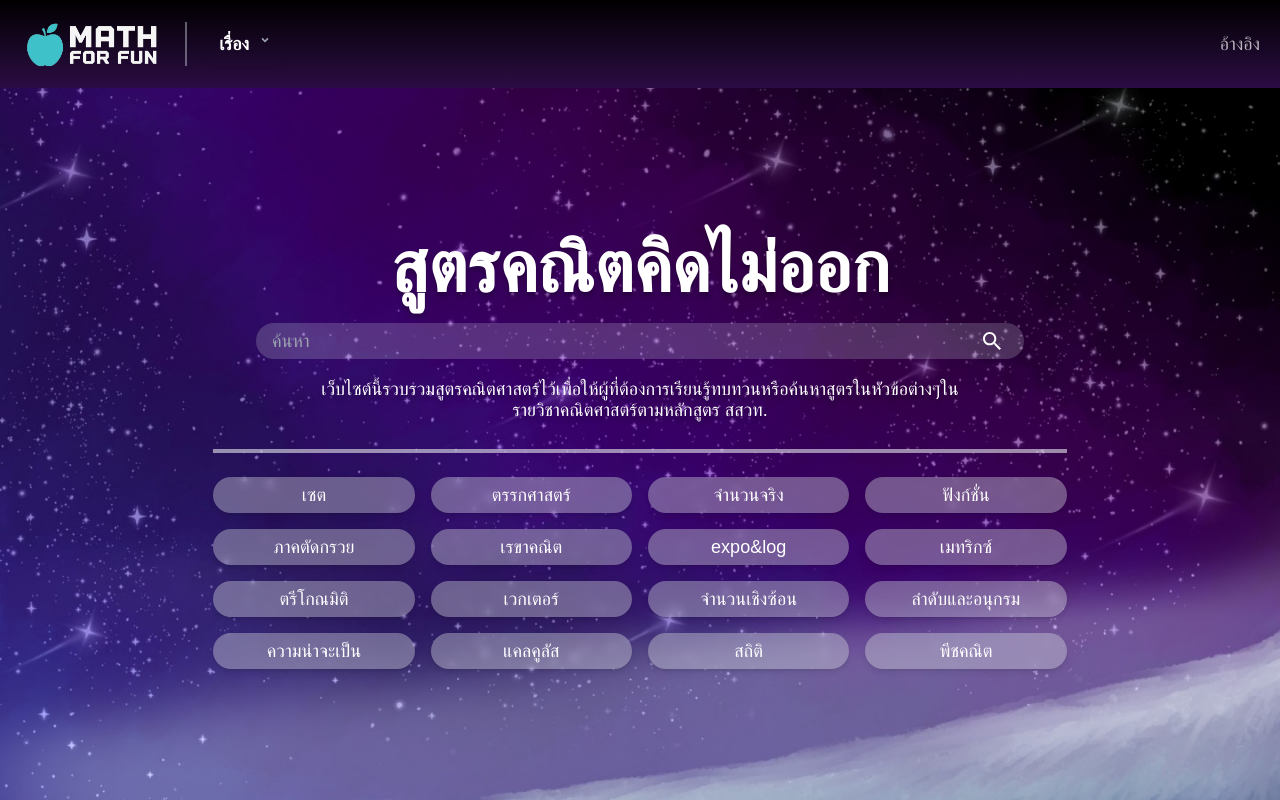
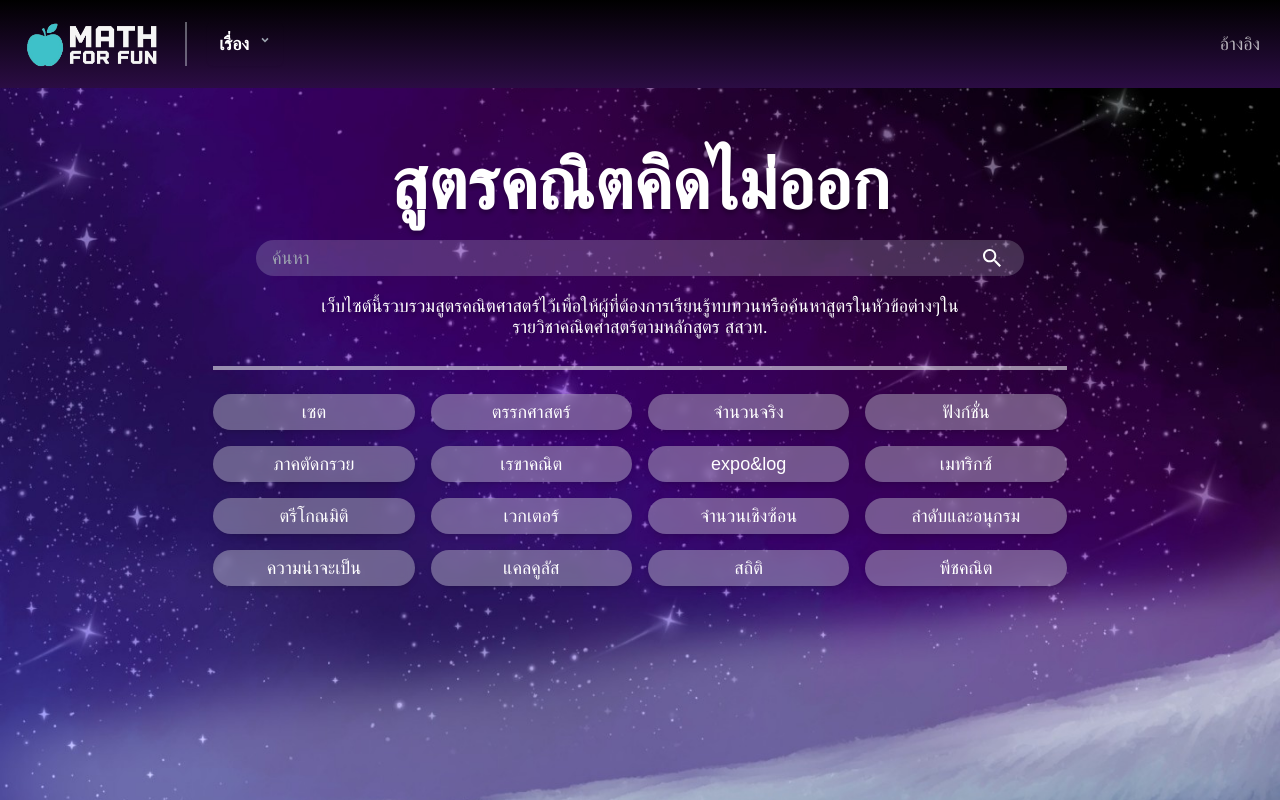
Before and after one commit to Okumans/MathForFun, a React (Vite) app: page / in a window 1280 px wide. Built offline with nearby package versions, Linux system fonts and the light colour scheme; a web font is replaced by a local one.

Commit message:
refactor/style: refactor project structure, implement better animation.

```diff
--- a/index.html
+++ b/index.html
@@ -3,10 +3,10 @@
 
 <head>
   <meta charset="UTF-8" />
-  <link rel="icon" type="image/svg+xml" href="/vite.svg" />
+  <link rel="icon" type="image/svg+xml" href="/src/assets/logo.png" />
   <link href="//cdnjs.cloudflare.com/ajax/libs/KaTeX/0.9.0/katex.min.css" rel="stylesheet" />
   <meta name="viewport" content="width=device-width, initial-scale=1.0" />
-  <title>Vite + React</title>
+  <title>Math for fun</title>
 </head>
 
 <body>
--- /dev/null
+++ b/src/content/mergedContents.jsx
@@ -0,0 +1,5 @@
+import { sampleContents } from "./pageContentTemplate/contents";
+
+export const mergedContent = [
+    ...sampleContents,
+];
--- a/src/contents/contents.jsx
+++ b/src/content/pageContentTemplate/contents.jsx
@@ -1,4 +1,5 @@
-import { ContentBoxCreator, SpecialText } from "./contentBox"
+import { ContentBoxCreator } from "../../contentBox"
+import { SpecialText } from "../../specialText"
 
 export const sampleContents = [
     ContentBoxCreator.fromObject({
--- a/src/contents/pageContent.jsx
+++ b/src/content/pageContentTemplate/pageContentTemplate.jsx
@@ -1,5 +1,4 @@
 import { useParams } from "react-router-dom";
-import { ContentBox, SpecialText } from "./contentBox";
 import { sampleContents } from "./contents";
 
 export const PageContentTemplate = () => {
--- a/src/homePage.jsx
+++ b/src/homePage.jsx
@@ -1,8 +1,10 @@
 import React from "react";
-import { useState } from "react";
+import { useState, useRef } from "react";
 import { IoMdSearch } from "react-icons/io";
-import { Searcher } from "./contents/searcher";
-import { sampleContents } from "./contents/contents";
+import { Searcher } from "./searcher";
+import { mergedContent } from "./content/mergedContents";
+import { removeDuplicateFilter } from "./utility";
+import { AnimatePresence, motion } from "framer-motion";
 
 const Box = ({ message }) => {
   return <>
@@ -14,45 +16,124 @@ const Box = ({ message }) => {
   </>
 }
 
-const SearchBar = () => {
+export const HomePage = () => {
+  const [searchResult, setSearchResult] = useState([]);
   const [searchText, setSearchText] = useState("");
-  const seacher = new Searcher(sampleContents)
+  const searcher = useRef(new Searcher(mergedContent)).current;
+  const topics = [
+    "เซต",
+    "ตรรกศาสตร์",
+    "จำนวนจริง",
+    "ฟังก์ชั่น",
+    "ภาคตัดกรวย",
+    "เรขาคณิต",
+    "expo&log",
+    "เมทริกซ์",
+    "ตรีโกณมิติ",
+    "เวกเตอร์",
+    "จำนวนเชิงซ้อน",
+    "ลำดับและอนุกรม",
+    "ความน่าจะเป็น",
+    "แคลคูลัส",
+    "สถิติ",
+    "พีชคณิต"
+  ];
 
   const handleSearchEvent = (event) => {
-    setSearchText(event.target.value);
-    seacher.search(searchText)
+    const searchTerm = event.target.value;
+    setSearchText(searchTerm);
+    const results = searcher.search(searchTerm);
+    setSearchResult(removeDuplicateFilter(results, (value) =>
+      value.parent.title).map((value) =>
+        value.parent))
+  };
+
+  const containerAnimationItems = {
+    hidden: { opacity: 0 },
+    show: {
+      opacity: 1,
+      transition: {
+        staggerChildren: 0.03
+      }
+    }
   }
 
-  return <>
-    <div className="bg-slate-200 bg-opacity-20 rounded-full pr-5 pl-1 group">
-      <div className="flex w-full align-middle min-w-fit gap-2 py-1">
-        <input
-          className="w-full bg-transparent text-white text-lg rounded-full px-3 transition-all group-hover:bg-gray-50 group-hover:bg-opacity-20 focus:bg-gray-50 focus:bg-opacity-20 outline-none"
-          placeholder="ค้นหา"
-          onChange={handleSearchEvent} />
-        <button>
-          <IoMdSearch className="h-full w-6 fill-white" />
-        </button>
-      </div>
-    </div>
-  </>
-}
+  const containerAnimationBoxs = {
+    hidden: { opacity: 0 },
+    show: {
+      opacity: 1,
+      transition: {
+        staggerChildren: 0.08
+      }
+    }
+  }
 
-export const HomePage = () => {
+  const itemAnimation = {
+    hidden: { scale: 0, opacity: 0, y: 50 },
+    show: {
+      y: 0,
+      scale: 1,
+      opacity: 1,
+      transition: {
+        type: "spring",
+        stiffness: 350,
+        damping: 25
+      }
+    },
+    exit: {
+      scale: 0,
+      opacity: 0,
+    }
+  }
+
+  const boxAnimation = {
+    hidden: { scale: 0, opacity: 0, y: 50 },
+    show: {
+      y: 0,
+      scale: 1,
+      opacity: 1,
+      transition: {
+        type: "spring",
+        stiffness: 500,
+        damping: 40
+      }
+    },
+    exit: {
+      scale: 0,
+      opacity: 0,
+    }
+  }
+
+
+
+
   return (
-    <div className="flex flex-row justify-center min-h-screen">
-      <div className="flex flex-col w-full bg-[url('src/assets/bg.jpg')]  bg-no-repeat bg-cover justify-center gap-5">
+    <div className="flex flex-row justify-center min-h-screen" >
+      <div className="flex flex-col w-full bg-[url('src/assets/bg.jpg')] bg-fixed bg-no-repeat bg-cover gap-5">
 
-        <div className="my-10"></div>
+        <div className="my-10 md:my-16"></div>
         <p className="text-white [text-shadow:0px_4px_4px_#00000040] font-bold text-4xl md:text-6xl lg:text-7xl text-center tracking-[0] leading-[normal]">
           สูตรคณิตคิดไม่ออก
         </p>
 
         <div className="w-3/5 self-center">
-          <SearchBar />
+          <div className="bg-slate-200 bg-opacity-20 rounded-full pr-5 pl-1 group">
+            <div className="flex w-full align-middle min-w-fit gap-2 py-1">
+              <input
+                className="w-full bg-transparent text-white text-lg rounded-full px-3 transition-all outline-none"
+                placeholder="ค้นหา"
+                onChange={handleSearchEvent}
+                value={searchText}
+              />
+              <button>
+                <IoMdSearch className="h-full w-6 fill-white" />
+              </button>
+            </div>
+          </div>
         </div>
+
         <div className="flex w-full justify-center">
-          <div className="[text-shadow:0px_4px_4px_#00000040] sm:w-4/6 md:w-1/2 w-4/6 font-normal text-white text-lg text-center tracking-[0] leading-[normal]">
+          <div className="[text-shadow:0px_4px_4px_#00000040] w-10/12 md:w-1/2 lg:h-4/6  font-normal text-white text-lg text-center tracking-[0] leading-[normal]">
             เว็บไซต์นี้รวบรวมสูตรคณิตศาสตร์ไว้เพื่อให้ผู้ที่ต้องการเรียนรู้ทบทวนหรือค้นหาสูตรในหัวข้อต่างๆในรายวิชาคณิตศาสตร์ตามหลักสูตร
             สสวท.
           </div>
@@ -61,32 +142,55 @@ export const HomePage = () => {
         <div className="w-full flex justify-center mb-1 mt-2">
           <hr className="w-4/6 border-y-2 opacity-60"></hr>
         </div>
-
         <div className="flex w-full justify-center">
-          <div className="grid md:grid-cols-2 lg:grid-cols-4 gap-4 w-4/6">
-            <Box message="เซต" />
-            <Box message="ตรรกศาสตร์" />
-            <Box message="จำนวนจริง" />
-            <Box message="ฟังก์ชั่น" />
-            <Box message="ภาคตัดกรวย" />
-            <Box message="เรขาคณิต" />
-            <Box message="expo&log" />
-            <Box message="เมทริกซ์" />
-            <Box message="ตรีโกณมิติ" />
-            <Box message="เวกเตอร์" />
-            <Box message="จำนวนเชิงซ้อน" />
-            <Box message="ลำดับและอนุกรม" />
-            <Box message="ความน่าจะเป็น" />
-            <Box message="แคลคูลัส" />
-            <Box message="สถิติ" />
-            <Box message="พีชคณิต" />
+          <div className="flex flex-col w-11/12 md:w-5/6 lg:w-4/6 gap-2">
+            <AnimatePresence layout mode={"popLayout"}>
+              {searchText.length == 0
+                ?
+                <motion.div className="grid md:grid-cols-2 lg:grid-cols-4 gap-4 w-full"
+                  variants={containerAnimationItems}
+                  animate="show"
+                  initial="hidden"
+                  exit="exit">
+                  {topics.map((topic) =>
+                    <motion.div key={topic} layout variants={itemAnimation}>
+                      <Box message={topic} />
+                    </motion.div>
+                  )}
+                </motion.div>
+                :
+                <div className="w-full flex justify-center">
+                  {searchResult.length == 0 ?
+                    <motion.div
+                      className="w-full flex justify-center"
+                      key="None"
+                      layout
+                      variants={boxAnimation}
+                      animate="show"
+                      initial="hidden"
+                      exit="exit">
+                      <p className="p-3 text-center text-white font-semibold bg-white bg-opacity-20 backdrop-blur-sm w-fit rounded-md">ไม่มีผลการค้นหา 🤔</p>
+                    </motion.div>
+                    :
+                    <motion.div
+                      className="w-full flex flex-col gap-2"
+                      variants={containerAnimationBoxs}
+                      animate="show"
+                      initial="hidden"
+                      exit="exit">
+                      {searchResult.map((creator) => (
+                        <motion.div key={creator.title} layout variants={boxAnimation}>
+                          {creator.content}
+                        </motion.div>
+                      ))}
+                    </motion.div>
+                  }
+                </div>
+              }
+            </AnimatePresence>
           </div>
         </div>
-
-
-
-
-      </div>
-    </div>
+      </div >
+    </div >
   );
 };
--- a/src/main.jsx
+++ b/src/main.jsx
@@ -3,7 +3,7 @@ import ReactDOM from 'react-dom/client'
 import {createBrowserRouter, RouterProvider} from "react-router-dom"
 import { HomePage } from './homePage'
 import { Navbar } from './navbar'
-import { PageContentTemplate } from './contents/pageContent'
+import { PageContentTemplate } from './content/pageContentTemplate/pageContentTemplate'
 import { SearchPage } from './searchPage'
 import './index.css'
 
--- a/src/navbar.jsx
+++ b/src/navbar.jsx
@@ -77,11 +77,11 @@ export const Navbar = () => {
                 <div className="flex items-center justify-between p-4 px-5">
                     <div className="w-full flex items-center divide-x-2 divide-opacity-40 divide-slate-200">
                         <a href='/'>
-                        <img className="h-8 md:h-14 object-cover" alt="Logo" src="../src/assets/logo.png" />
+                            <img className="h-8 md:h-14 object-cover" alt="Logo" src="../src/assets/logo.png" />
                         </a>
                         <div className="ml-5">
                             <div className='ml-5'>
-                                <Dropdown/>
+                                <Dropdown />
                             </div>
                         </div>
                     </div>
--- a/src/searchPage.jsx
+++ b/src/searchPage.jsx
@@ -1,15 +1,15 @@
-import React, { useState, useEffect, useRef } from "react";
+import React, { useState, useRef } from "react";
 import { IoMdSearch } from "react-icons/io";
-import { Searcher } from "./contents/searcher";
-import { sampleContents } from "./contents/contents";
-import { AnimatePresence, motion, useIsPresent } from "framer-motion";
+import { Searcher } from "./searcher";
+import { mergedContent } from "./content/mergedContents";
+import { AnimatePresence, motion } from "framer-motion";
 import { removeDuplicateFilter } from "./utility";
 
 
 export const SearchPage = () => {
     const [searchResult, setSearchResult] = useState([]);
     const [searchText, setSearchText] = useState("");
-    const searcher = useRef(new Searcher(sampleContents)).current;
+    const searcher = useRef(new Searcher(mergedContent)).current;
 
     const handleSearchEvent = (event) => {
         const searchTerm = event.target.value;
@@ -20,17 +20,40 @@ export const SearchPage = () => {
                 value.parent))
     };
 
-    const animation = {
-        initial: { scale: 0, opacity: 0, y: 50 },
-        animate: { scale: 1, opacity: 1, y: 0 },
-        exit: { scale: 0, opacity: 0 },
-        transition: { type: "spring", stiffness: 900, damping: 40 },
-        mass: 2
-    };
+    const boxAnimation = {
+        hidden: { scale: 0, opacity: 0, y: 50 },
+        show: {
+            y: 0,
+            scale: 1,
+            opacity: 1,
+            transition: {
+                type: "spring",
+                stiffness: 500,
+                damping: 40
+            }
+        },
+        exit: {
+            scale: 0,
+            opacity: 0,
+        }
+    }
 
+    const containerAnimationBoxs = {
+        hidden: { opacity: 0 },
+        show: {
+            opacity: 1,
+            transition: {
+                staggerChildren: 0.08
+            }
+        },
+        exit: {
+            scale: 0,
+            opacity: 0,
+        }
+    }
     return (
         <div className="flex flex-row justify-center min-h-screen">
-            <div className="flex flex-col w-full bg-[url('src/assets/bg.jpg')] bg-fixed bg-no-repeat bg-cover justify-center gap-5">
+            <div className="flex flex-col w-full bg-[url('src/assets/bg.jpg')] bg-fixed bg-no-repeat bg-cover gap-5 ">
                 <div className="my-10 md:my-16"></div>
                 <div className="flex flex-col w-full items-center">
                     <div className="w-full flex flex-col justify-center">
@@ -61,11 +84,26 @@ export const SearchPage = () => {
 
                     <div className="flex flex-col w-11/12 md:w-5/6 lg:w-4/6 gap-2">
                         <AnimatePresence layout mode={"popLayout"}>
-                            {searchResult.map((creator) => (
-                                <motion.div key={creator.title} layout {...animation}>
-                                    {creator.content}
+                            {searchResult.length == 0 ?
+                                <motion.div key="None" layout variants={boxAnimation} initial="hidden" animate="show" exit="exit">
+                                    <div className="w-full flex justify-center">
+                                        <p className="p-3 text-center text-white font-semibold bg-white bg-opacity-20 backdrop-blur-sm w-fit rounded-md">ไม่มีผลการค้นหา 🤔</p>
+                                    </div>
                                 </motion.div>
-                            ))}
+                                :
+                                <motion.div
+                                    className="w-full flex flex-col gap-2"
+                                    variants={containerAnimationBoxs}
+                                    animate="show"
+                                    initial="hidden"
+                                    exit="exit">
+                                    {searchResult.map((creator) => (
+                                        <motion.div key={creator.title} layout variants={boxAnimation}>
+                                            {creator.content}
+                                        </motion.div>
+                                    ))}
+                                </motion.div>
+                            }
                         </AnimatePresence>
                     </div>
                 </div>
--- a/src/contents/searcher.jsx
+++ b/src/searcher.jsx
@@ -1,8 +1,7 @@
-import { ContentBox, ContentBoxCreator, SpecialText } from "./contentBox";
-import { sampleContents } from "./contents";
 import fuzzysort from 'fuzzysort'
 
 
+// TODO: make search support searching content by > 1 key, more match score more.
 export class Searcher {
   constructor(rawContents) {
     this.rawContents = rawContents;
```
Also changed, not shown: src/contentBox.jsx (renamed from src/contents/contentBox.jsx, +7 -60 lines), src/specialText.jsx (added, +56 -0 lines).
